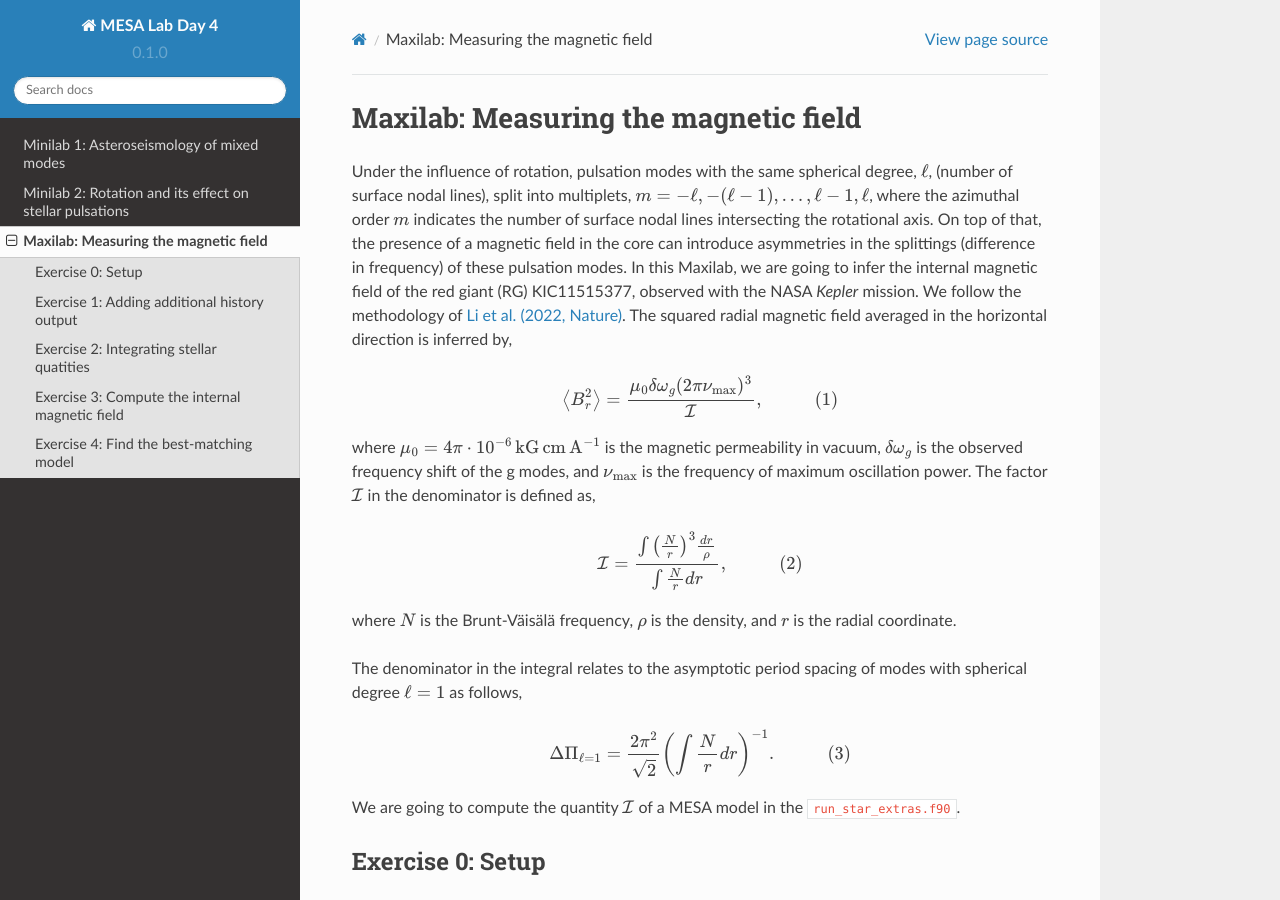
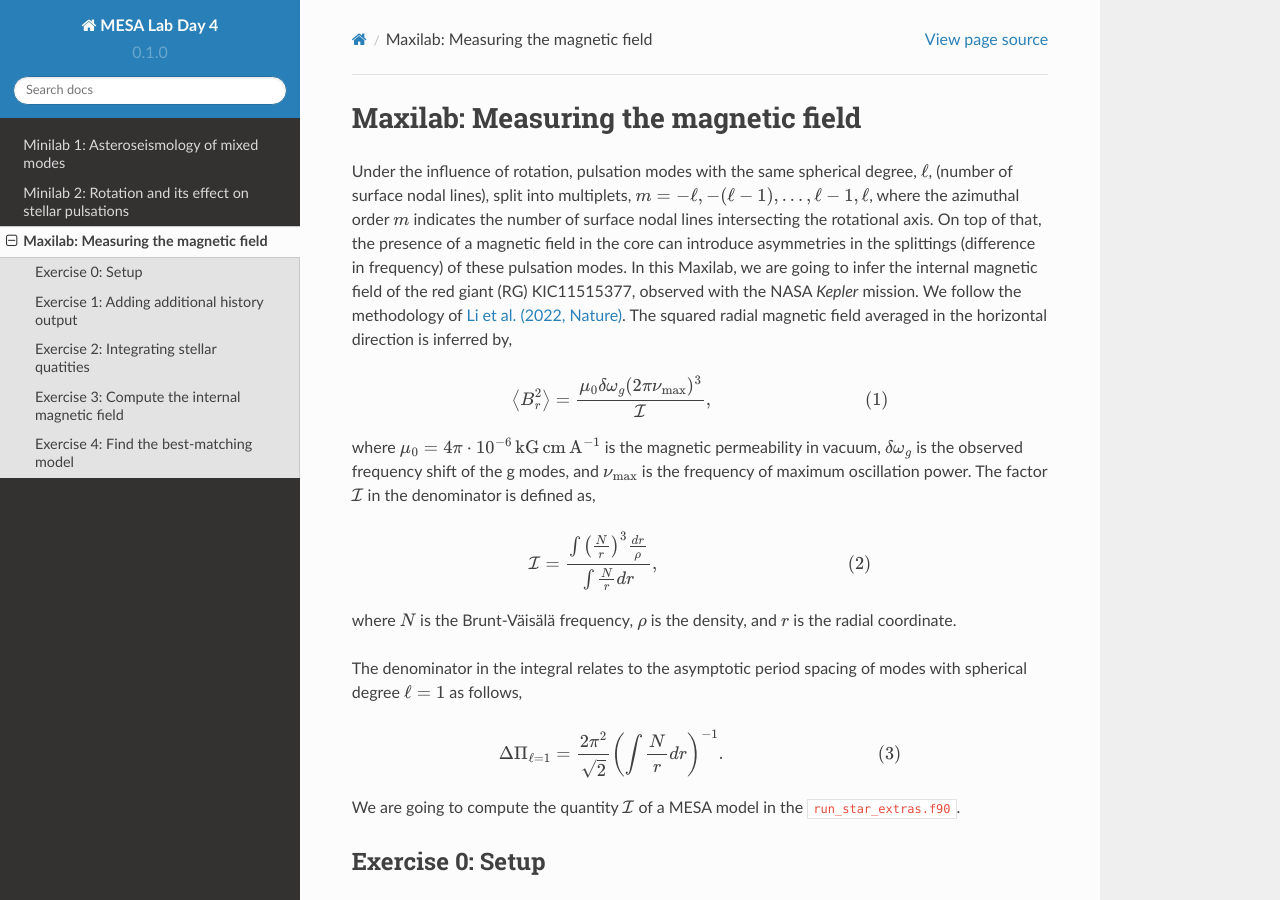
Before and after one commit to mesa-summer-school-2023/mesa-school-bugnet, a Sphinx documentation site: the page built from docs/maxilab.rst, in a window 1280 px wide and 900 px high. Built offline with Sphinx 7.4.7 and the Read the Docs theme 2.0.0, drawn with Linux system fonts in a browser that asks for light colours; some of the changed text lies outside the part shown.

```diff
--- a/docs/maxilab.rst
+++ b/docs/maxilab.rst
@@ -7,13 +7,13 @@ In this Maxilab, we are going to infer the internal magnetic field of the red gi
 
 .. math::
 
-    \left< B_r^2\right> = \frac{\mu_0 \delta \omega_g (2 \pi \nu_{\rm max})^3}{\mathcal{I}},~~~~~~~~~~~(1)
+    \left< B_r^2\right> = \frac{\mu_0 \delta \omega_g (2 \pi \nu_{\rm max})^3}{\mathcal{I}},~~~~~~~~~~~~~~~~~~~~~~~~~~~~~~~~~(1)
 
 where :math:`\mu_0 = 4\pi \cdot 10^{-6} \,{\rm kG\,cm\,A^{-1} }` is the magnetic permeability in vacuum, :math:`\delta \omega_g` is the observed frequency shift of the g modes, and :math:`\nu_{\rm max}` is the frequency of maximum oscillation power. The factor :math:`\mathcal{I}` in the denominator is defined as,
 
 .. math::
 
-    \mathcal{I} = \frac{\int \left(\frac{N}{r}\right)^3 \frac{dr}{\rho}}{\int \frac{N}{r}dr},~~~~~~~~~~~(2)
+    \mathcal{I} = \frac{\int \left(\frac{N}{r}\right)^3 \frac{dr}{\rho}}{\int \frac{N}{r}dr},~~~~~~~~~~~~~~~~~~~~~~~~~~~~~~~~~~~~~~~~~(2)
 
 where :math:`N` is the Brunt-Väisälä frequency, :math:`\rho` is the density, and :math:`r` is the radial coordinate.
 
@@ -21,7 +21,7 @@ The denominator in the integral relates to the asymptotic period spacing of mode
 
 .. math::
 
-    \Delta \Pi_{\ell = 1} = \frac{2 \pi^2}{\sqrt{2}}\left( \int \frac{N}{r}dr \right)^{-1}.~~~~~~~~~~~(3)
+    \Delta \Pi_{\ell = 1} = \frac{2 \pi^2}{\sqrt{2}}\left( \int \frac{N}{r}dr \right)^{-1}.~~~~~~~~~~~~~~~~~~~~~~~~~~~~~~~~~(3)
 
 We are going to compute the quantity :math:`\mathcal{I}` of a MESA model in the ``run_star_extras.f90``.
 
@@ -121,7 +121,7 @@ First, define two quantities in which you store the values of the two integrals.
       sum = sum + delta(k)
     end do
 
-where ``delta(k)`` is the function we want to integrate (:math:`x_i \Delta x_i`). Remember :math:`k=1` is the outermost cell.
+where ``delta(k)`` is the function we want to integrate (:math:`f(x_i) \Delta x_i`). Remember :math:`k=1` is the outermost cell.
 In MESA, there are quantities that are defined at the mass centre of the cell, and there are quantities that are defined at the edge of the cell. Think about this when you compute the integrals.
 
 .. tip::
```
